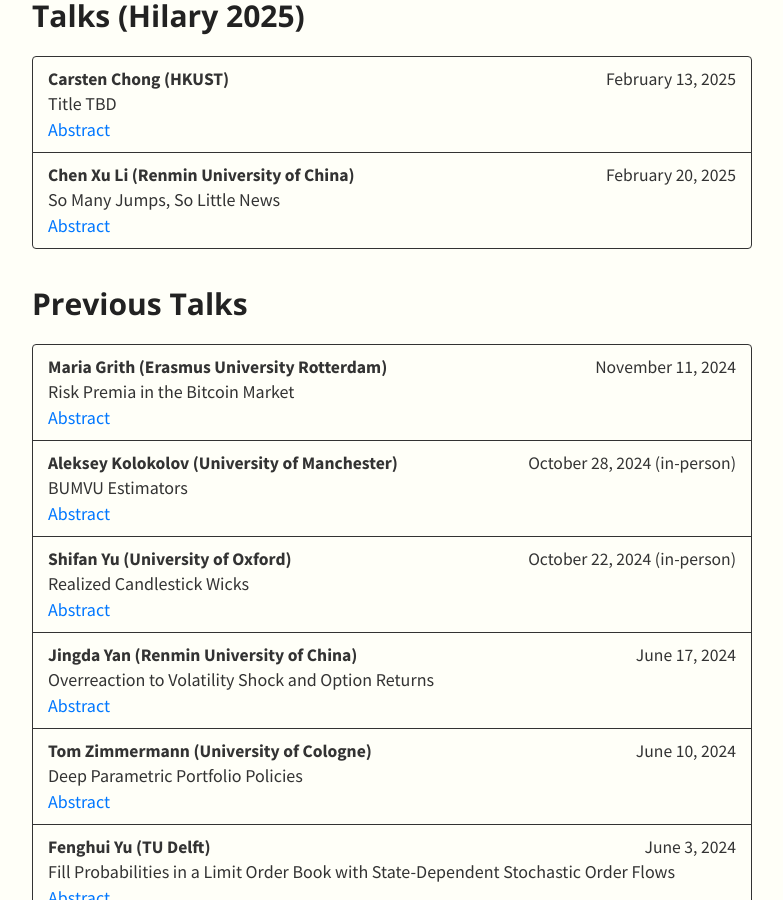
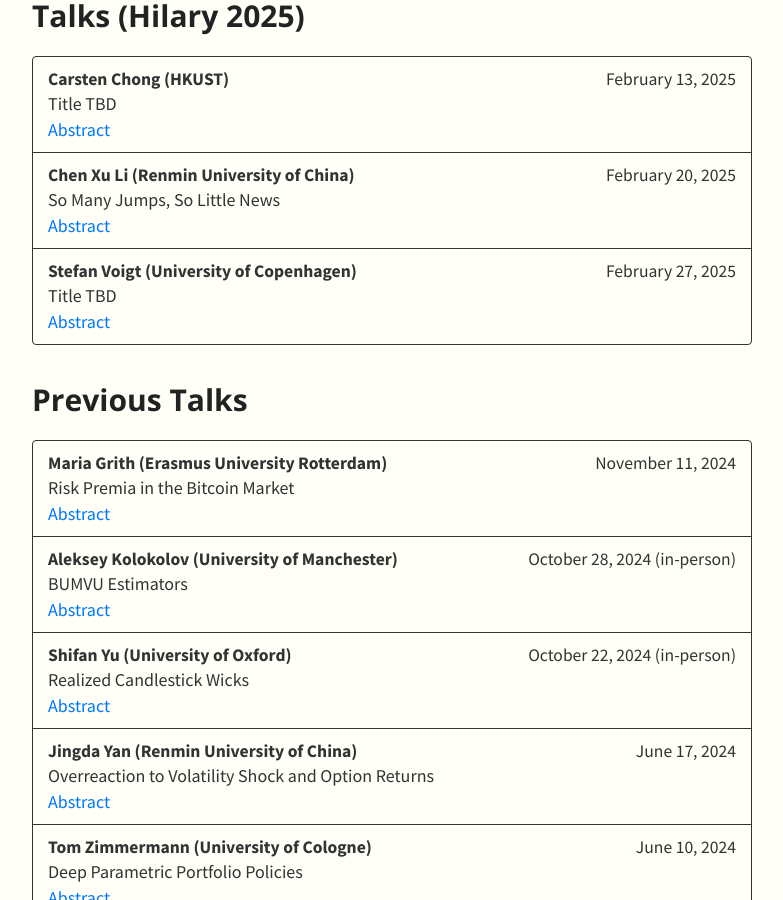
Before and after one commit to SML-Fin/SML-Fin.github.io, a Jekyll site: the page built from index.md, in a window 1280 px wide and 900 px high, scrolled down 903 px. Shown: the whole window, without its empty margins (248-1031 px from the left). Built offline with Jekyll 4.4.1, drawn with Linux system fonts in a browser that asks for light colours; nearby versions of some CDN libraries; our own code applies the rules of GitHub Pages for plain Markdown files.

Commit message:
Update talks.yml

```diff
--- a/_data/talks.yml
+++ b/_data/talks.yml
@@ -22,6 +22,10 @@
     - speaker: Chen Xu Li (Renmin University of China)
       date: February 20, 2025
       title: So Many Jumps, So Little News
+      abstract: TBD
+    - speaker: Stefan Voigt (University of Copenhagen)
+      date: February 27, 2025
+      title: Title TBD
       abstract: TBD
 
 - type: Previous Talks
```
